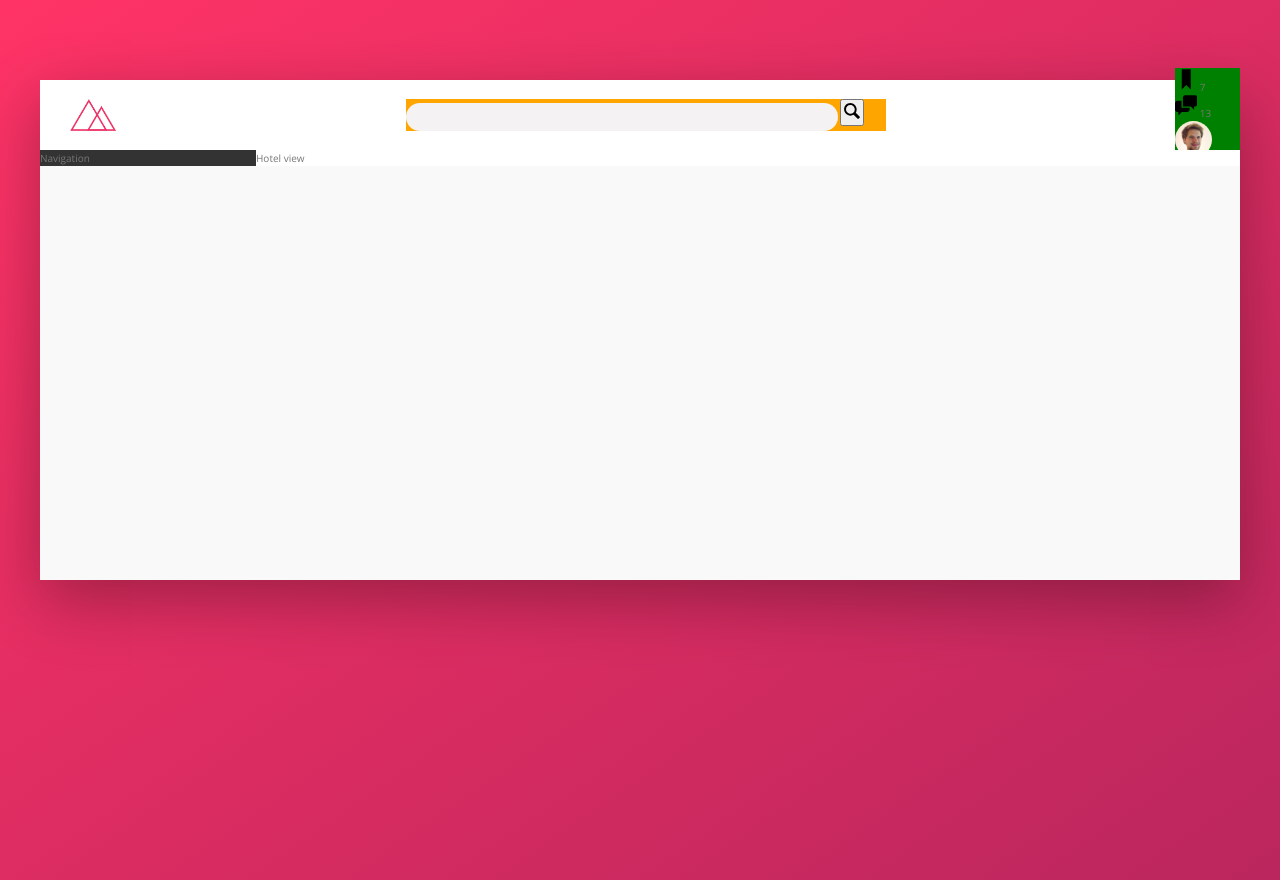
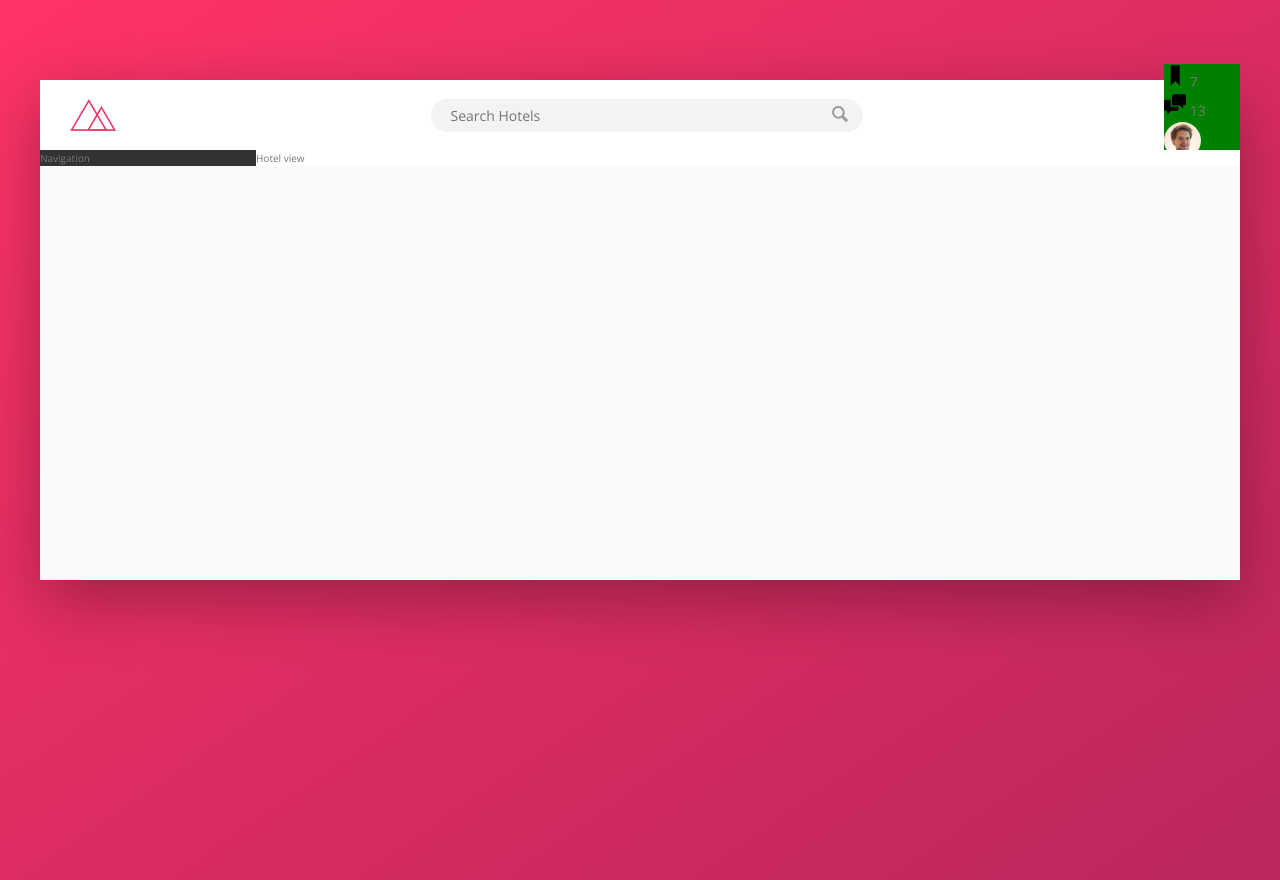
Before and after one commit to AllendeTruth/Trillo, a website: page index.html in a window 1280 px wide. Drawn offline with nearby package versions, Linux system fonts and the light colour scheme.

Commit message:
search bar complete

```diff
--- a/index.html
+++ b/index.html
@@ -16,7 +16,7 @@
                 <img src="img/logo.png" alt="trillo logo" class = "logo">
 
                 <form action="#" class = "search" >
-                    <input type="text" class="search__input">
+                    <input type="text" class="search__input" placeholder="Search Hotels">
                     <button class="search__button">
                         <svg class="search__icon">
                             <use xlink:href = "img/sprite.svg#icon-magnifying-glass"></use>
--- a/sass/_components.scss
+++ b/sass/_components.scss
@@ -10,8 +10,13 @@
 //SEARCH
 .search{
 
-    background-color: orange;
+
     flex: 0 0 40%;
+
+    display: flex;
+    align-items: center;
+    justify-content: center;
+
     &__input{
         font-family: inherit;
         font-size: inherit;
@@ -21,18 +26,40 @@
         border-radius: 100px;
         width: 90%;
         transition: all .2s;
+        margin-right: -3.25rem;
+
         &:focus{
             outline: none;
             width: 100%;
-            background-color: var(--color-grey-light-2);
+            background-color: var(--color-grey-light-1);
+        }
+        &::-webkit-input-placeholder{
+            font-weight: 100;
+            color: var(-color-grey-light-4);
         }
     }
+
+    &__input:focus +&__button{
+        background-color: var(--color-grey-light-1);
+    }
+
     &__button{
+        border: none;
+        background-color: var(--color-grey-light-2);
 
+
+        &:focus{
+            outline:none;
+        }
+        &:active{
+            transform: translateY(2px);
+        }
     }
+
     &__icon{
         height: 2rem;
         width: 2rem;
+        fill: var(--color-grey-dark-3);
     }
 }
 
--- a/sass/_layout.scss
+++ b/sass/_layout.scss
@@ -8,6 +8,7 @@
 }
 
 .header{
+    font-size: 1.4rem;
     height: 7rem;
     background-color: #fff;
     border-bottom: var(--color-grey-light-2);
```
Also changed, not shown: css/style.css.
